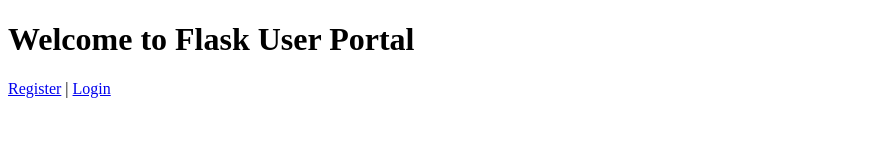
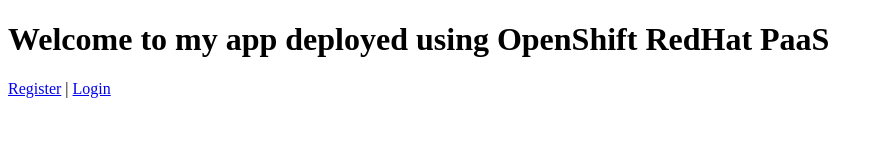
Before and after one commit to Varad-Tech7/devops-test-repo, a plain HTML site: page templates/index.html in a window 1280 px wide. Shown: the whole page, without its empty margins (0-883 px from the left). Drawn offline with Linux system fonts and the light colour scheme.

Commit message:
Update welcome message in index.html

```diff
--- a/templates/index.html
+++ b/templates/index.html
@@ -2,7 +2,7 @@
 <html>
 <head><title>Home</title></head>
 <body>
-<h1>Welcome to Flask User Portal</h1>
+<h1>Welcome to my app deployed using OpenShift RedHat PaaS</h1>
 <a href="/register">Register</a> |
 <a href="/login">Login</a>
 </body>
```
